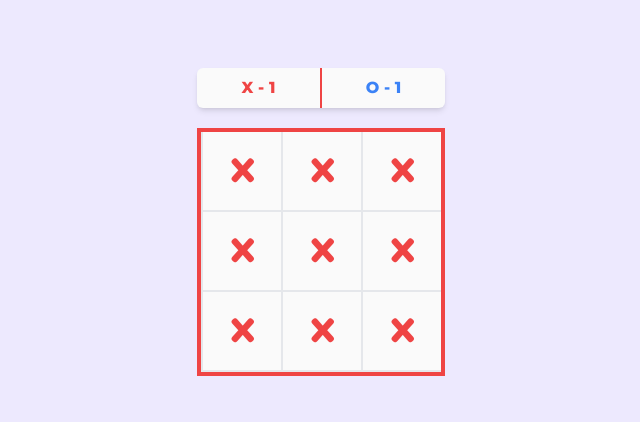
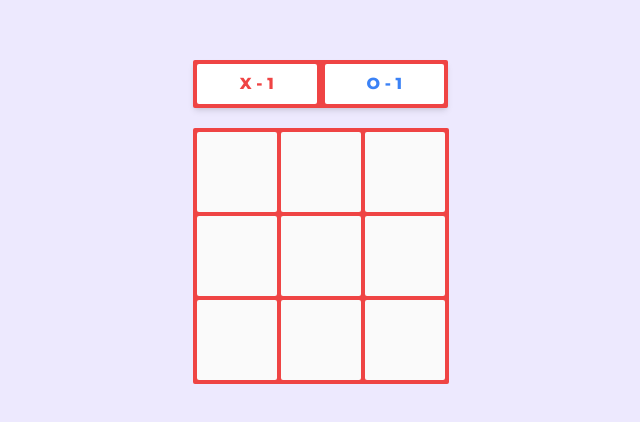
Before and after one commit to kadirboylu/tic-tac-toe, a React (Create React App) app: page / in a window 1280 px wide. Shown: the part 168-590 px from the top of the page, without its empty margins (319-959 px from the left). Built offline with nearby package versions, Linux system fonts and the light colour scheme.

Commit message:
game turn logic and animations added

```diff
--- a/src/Components/Board/Board.jsx
+++ b/src/Components/Board/Board.jsx
@@ -6,18 +6,29 @@ import BoardCSS from "./Board.module.css";
 // Components
 import Scores from "../Scores/Score";
 import Square from "../Square/Square";
-import Info from "../Info/Info";
 
 const Board = () => {
-  const [board, setBoard] = useState(Array(9).fill(""));
+  const [board, setBoard] = useState(Array(9).fill("")); // Board State
+  const [turn, setTurn] = useState("X"); // Turn State
 
   return (
     <div>
-      <Scores />
-      <div className={BoardCSS.board}>
+      <Scores turn={turn} />
+      <div
+        className={`${BoardCSS.board} ${
+          turn === "X" ? BoardCSS.turnX : turn === "O" ? BoardCSS.turnO : ""
+        }`}
+      >
         {board.map((_, index) => {
           return (
-            <Square key={index} num={index} board={board} setBoard={setBoard} />
+            <Square
+              key={index}
+              num={index}
+              board={board}
+              setBoard={setBoard}
+              turn={turn}
+              setTurn={setTurn}
+            />
           );
         })}
       </div>
--- a/src/Components/Board/Board.module.css
+++ b/src/Components/Board/Board.module.css
@@ -1,3 +1,11 @@
 .board {
-  @apply grid grid-cols-3 border-4 border-red-500 my-5;
+  @apply grid grid-cols-3 gap-1 rounded-sm bg-zinc-200 transition-all duration-500 my-5;
 }
+
+.turnX {
+  @apply bg-red-500 border-4 border-red-500;
+}
+
+.turnO {
+  @apply bg-blue-500 border-4 border-blue-500;
+}
--- a/src/Components/Scores/Score.jsx
+++ b/src/Components/Scores/Score.jsx
@@ -3,9 +3,13 @@ import React from "react";
 // CSS
 import ScoreCSS from "./Score.module.css";
 
-const Score = () => {
+const Score = ({ turn }) => {
   return (
-    <div className={ScoreCSS.scores}>
+    <div
+      className={`${ScoreCSS.scores} ${
+        turn === "X" ? ScoreCSS.turnX : turn === "O" ? ScoreCSS.turnO : ""
+      }`}
+    >
       <div className={`${ScoreCSS.scoreX} ${ScoreCSS.score} `}>X - 1</div>
       <div className={`${ScoreCSS.scoreY} ${ScoreCSS.score} `}>O - 1</div>
     </div>
--- a/src/Components/Scores/Score.module.css
+++ b/src/Components/Scores/Score.module.css
@@ -1,19 +1,23 @@
 .scores {
-  @apply w-[248px] rounded-md bg-zinc-50 flex justify-between shadow-md text-center;
+  @apply w-[255px] p-1 bg-white rounded-sm grid grid-cols-2 gap-2 transition-all duration-500 shadow-md text-center;
+}
+
+.turnX {
+  @apply bg-red-500;
+}
+
+.turnO {
+  @apply bg-blue-500;
 }
 
 .score {
-  @apply font-bold p-2;
-}
-
-.score:first-child {
-  @apply border-r-2 border-red-500;
+  @apply font-bold p-2 bg-white rounded-sm;
 }
 
 .scoreX {
-  @apply text-red-500 flex-1;
+  @apply text-red-500;
 }
 
 .scoreY {
-  @apply text-blue-500 flex-1;
+  @apply text-blue-500;
 }
--- a/src/Components/Square/Square.jsx
+++ b/src/Components/Square/Square.jsx
@@ -3,8 +3,44 @@ import React from "react";
 // CSS
 import SquareCSS from "./Square.module.css";
 
-const Square = () => {
-  return <div className={SquareCSS.square}>X</div>;
+const Square = ({ num, board, setBoard, turn, setTurn, winner }) => {
+  const handleClick = () => {
+    // If the content of the square is X or O, the following operations will not occur.
+    if (board[num] !== "") return;
+
+    let squares = [...board];
+
+    switch (turn) {
+      case "X":
+        squares[num] = "X";
+        setTurn("O");
+        break;
+      case "O":
+        squares[num] = "O";
+        setTurn("X");
+        break;
+      default:
+        squares[num] = "";
+        break;
+    }
+
+    setBoard(squares);
+  };
+
+  return (
+    <div
+      className={`${SquareCSS.square} ${
+        board[num] === "X"
+          ? SquareCSS.squareX
+          : board[num] === "O"
+          ? SquareCSS.squareO
+          : ""
+      }`}
+      onClick={() => handleClick()}
+    >
+      {board[num]}
+    </div>
+  );
 };
 
 export default Square;
--- a/src/Components/Square/Square.module.css
+++ b/src/Components/Square/Square.module.css
@@ -1,9 +1,21 @@
 .square {
   font-family: "Fredoka One", cursive;
 
-  @apply w-20 h-20 text-3xl bg-zinc-50 font-bold text-red-500 flex items-center justify-center cursor-pointer border-l-2 border-b-2;
+  @apply w-20 h-20 text-3xl rounded-sm transition-colors duration-300 bg-zinc-50 font-bold text-red-500 flex items-center justify-center  cursor-pointer;
 }
 
 .square:hover {
   @apply bg-zinc-200;
 }
+
+.squareX:hover {
+  @apply bg-red-500 text-white;
+}
+
+.squareO {
+  @apply text-blue-500;
+}
+
+.squareO:hover {
+  @apply bg-blue-500 text-white;
+}
--- a/src/index.css
+++ b/src/index.css
@@ -5,5 +5,5 @@
 body {
   font-family: "Montserrat", sans-serif;
 
-  @apply w-full min-h-screen select-none font-bold bg-violet-100 transition-all flex flex-col justify-center items-center;
+  @apply w-full min-h-screen select-none font-bold bg-violet-100 flex flex-col justify-center items-center;
 }
```
